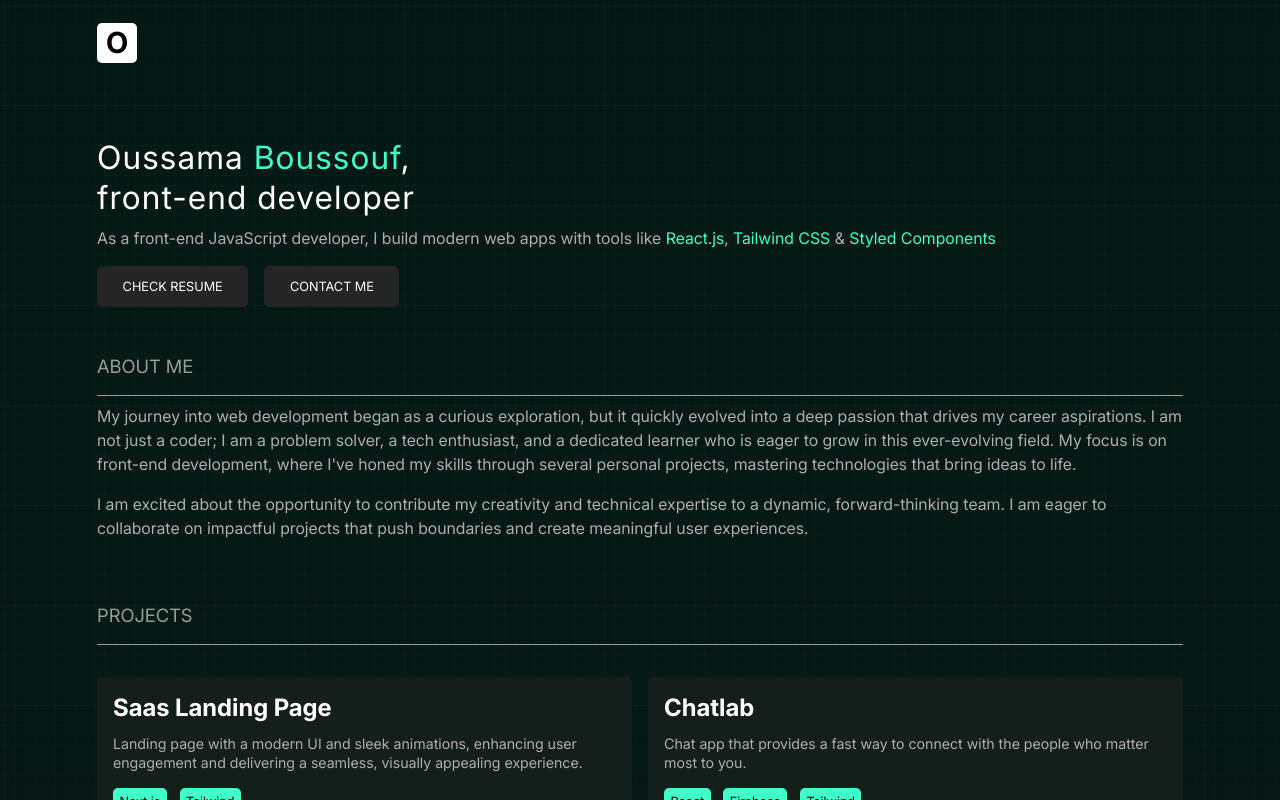
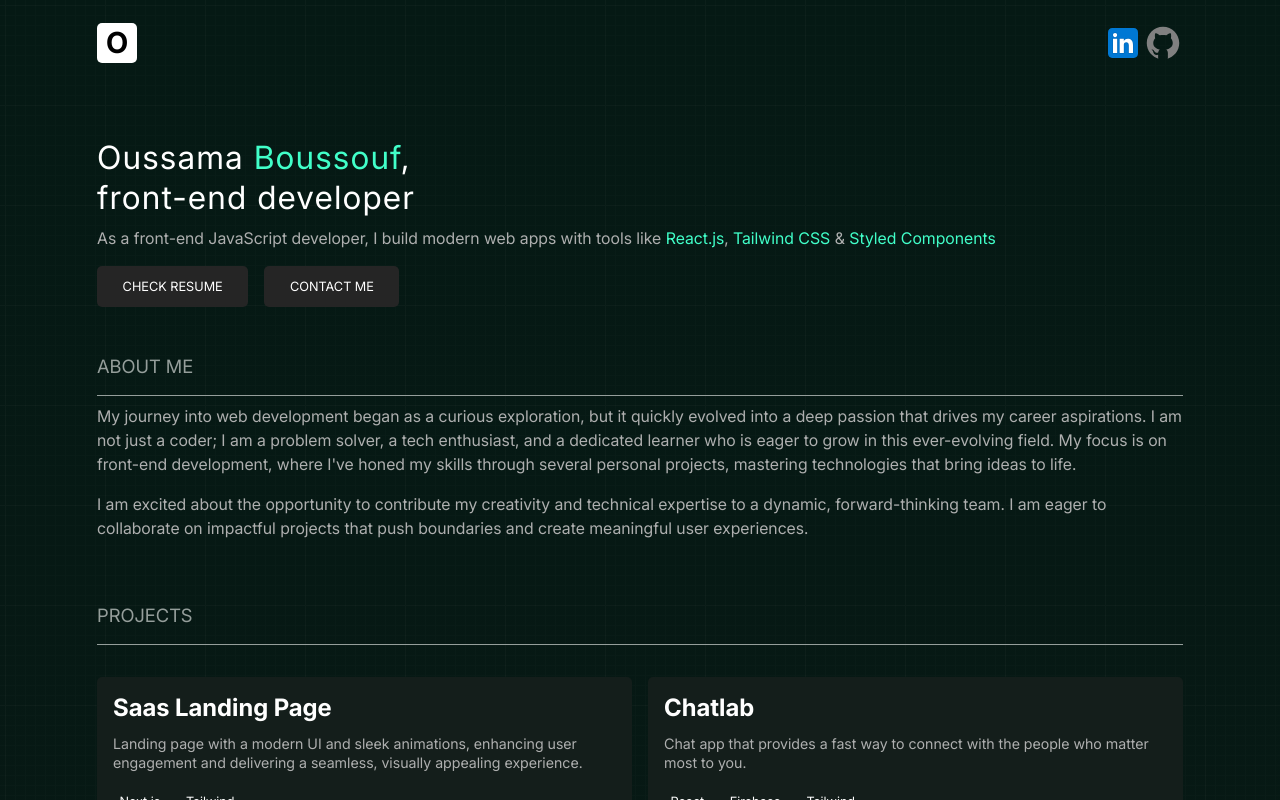
Before and after one commit to OussamaBoussouf/portfolio, a React (Vite) app: page / in a window 1280 px wide. Shown: the top 800 px of the page. Built offline with nearby package versions, Linux system fonts and the light colour scheme.

Commit message:
Modifie submit form and update UI

```diff
--- a/index.html
+++ b/index.html
@@ -11,6 +11,7 @@
     <div class="loader-container">
       <div class="loader"></div>
     </div>
+    <div id="portal"></div>
     <script type="module" src="/src/main.jsx"></script>
   </body>
 </html>
--- a/src/components/Form.jsx
+++ b/src/components/Form.jsx
@@ -8,6 +8,7 @@ import {
   SubmitButton,
   StyledForm,
   CloseButton,
+  FormDivider,
 } from "../styles/Form.style";
 import emailjs from "@emailjs/browser";
 
@@ -44,9 +45,9 @@ function Form({ onClose, onSuccess, onError }) {
 
   const handleClick = () => {
     if (formContainer.current) {
-      const fadeOut = [{ transform: "translate3d(-50%, 0%, 0)", opacity: "0" }];
+      const fadeOut = [{ bottom: "-70%" }];
       const fadeOutTiming = {
-        duration: 700,
+        duration: 500,
         fill: "forwards",
       };
 
@@ -63,8 +64,31 @@ function Form({ onClose, onSuccess, onError }) {
 
   return (
     <FormContainer ref={formContainer}>
-      <CloseButton onClick={handleClick}>X</CloseButton>
+      <CloseButton onClick={handleClick}>
+        <svg
+          xmlns="http://www.w3.org/2000/svg"
+          x="0px"
+          y="0px"
+          width="25"
+          height="25"
+          viewBox="0 0 72 72"
+        >
+          <path d="M 19 15 C 17.977 15 16.951875 15.390875 16.171875 16.171875 C 14.609875 17.733875 14.609875 20.266125 16.171875 21.828125 L 30.34375 36 L 16.171875 50.171875 C 14.609875 51.733875 14.609875 54.266125 16.171875 55.828125 C 16.951875 56.608125 17.977 57 19 57 C 20.023 57 21.048125 56.609125 21.828125 55.828125 L 36 41.65625 L 50.171875 55.828125 C 51.731875 57.390125 54.267125 57.390125 55.828125 55.828125 C 57.391125 54.265125 57.391125 51.734875 55.828125 50.171875 L 41.65625 36 L 55.828125 21.828125 C 57.390125 20.266125 57.390125 17.733875 55.828125 16.171875 C 54.268125 14.610875 51.731875 14.609875 50.171875 16.171875 L 36 30.34375 L 21.828125 16.171875 C 21.048125 15.391875 20.023 15 19 15 z"></path>
+        </svg>
+      </CloseButton>
       <StyledForm onSubmit={handleSubmit}>
+        <FormDivider>
+          <FormGroup>
+            <Label htmlFor="full-name">Full name</Label>
+            <Input
+              required
+              id="full-name"
+              type="text"
+              name="user_name"
+              placeholder="John Doe"
+              onChange={(e) => setData({ ...data, email: e.target.value })}
+            />
+          </FormGroup>
           <FormGroup>
             <Label htmlFor="email">Email</Label>
             <Input
@@ -76,6 +100,7 @@ function Form({ onClose, onSuccess, onError }) {
               onChange={(e) => setData({ ...data, email: e.target.value })}
             />
           </FormGroup>
+        </FormDivider>
         <FormGroup>
           <Label>Message</Label>
           <Message
--- a/src/components/Navbar.jsx
+++ b/src/components/Navbar.jsx
@@ -1,6 +1,6 @@
 import React from "react";
 import { Logo, StyledNavbar } from "../styles/Navbar.style";
-import { Wrapper } from "../styles/GlobalStyle.style";
+import { Wrapper, Link } from "../styles/GlobalStyle.style";
 
 function Navbar() {
   return (
@@ -14,10 +14,67 @@ function Navbar() {
             width={40}
             height={40}
           >
-            <rect width="40" height="40" rx="5" ry="5"  fill="white" />
-            <text x="50%" y="55%" textAnchor="middle" dominantBaseline="middle" fill="black" fontSize="29" fontWeight="bold">O</text>
+            <rect width="40" height="40" rx="5" ry="5" fill="white" />
+            <text
+              x="50%"
+              y="55%"
+              textAnchor="middle"
+              dominantBaseline="middle"
+              fill="black"
+              fontSize="29"
+              fontWeight="bold"
+            >
+              O
+            </text>
           </svg>
         </Logo>
+        <div>
+          <Link href="https://www.linkedin.com/in/oussama-boussouf-350102181/" target="_blank">
+            <svg
+              xmlns="http://www.w3.org/2000/svg"
+              x="0px"
+              y="0px"
+              width="40"
+              height="40"
+              viewBox="0 0 48 48"
+            >
+              <path
+                fill="#0078d4"
+                d="M42,37c0,2.762-2.238,5-5,5H11c-2.761,0-5-2.238-5-5V11c0-2.762,2.239-5,5-5h26c2.762,0,5,2.238,5,5	V37z"
+              ></path>
+              <path
+                d="M30,37V26.901c0-1.689-0.819-2.698-2.192-2.698c-0.815,0-1.414,0.459-1.779,1.364	c-0.017,0.064-0.041,0.325-0.031,1.114L26,37h-7V18h7v1.061C27.022,18.356,28.275,18,29.738,18c4.547,0,7.261,3.093,7.261,8.274	L37,37H30z M11,37V18h3.457C12.454,18,11,16.528,11,14.499C11,12.472,12.478,11,14.514,11c2.012,0,3.445,1.431,3.486,3.479	C18,16.523,16.521,18,14.485,18H18v19H11z"
+                opacity=".05"
+              ></path>
+              <path
+                d="M30.5,36.5v-9.599c0-1.973-1.031-3.198-2.692-3.198c-1.295,0-1.935,0.912-2.243,1.677	c-0.082,0.199-0.071,0.989-0.067,1.326L25.5,36.5h-6v-18h6v1.638c0.795-0.823,2.075-1.638,4.238-1.638	c4.233,0,6.761,2.906,6.761,7.774L36.5,36.5H30.5z M11.5,36.5v-18h6v18H11.5z M14.457,17.5c-1.713,0-2.957-1.262-2.957-3.001	c0-1.738,1.268-2.999,3.014-2.999c1.724,0,2.951,1.229,2.986,2.989c0,1.749-1.268,3.011-3.015,3.011H14.457z"
+                opacity=".07"
+              ></path>
+              <path
+                fill="#fff"
+                d="M12,19h5v17h-5V19z M14.485,17h-0.028C12.965,17,12,15.888,12,14.499C12,13.08,12.995,12,14.514,12	c1.521,0,2.458,1.08,2.486,2.499C17,15.887,16.035,17,14.485,17z M36,36h-5v-9.099c0-2.198-1.225-3.698-3.192-3.698	c-1.501,0-2.313,1.012-2.707,1.99C24.957,25.543,25,26.511,25,27v9h-5V19h5v2.616C25.721,20.5,26.85,19,29.738,19	c3.578,0,6.261,2.25,6.261,7.274L36,36L36,36z"
+              ></path>
+            </svg>
+          </Link>
+          <Link
+            href="https://github.com/OussamaBoussouf?tab=overview&from=2024-10-01&to=2024-10-21"
+            target="_blank"
+          >
+            <svg
+              xmlns="http://www.w3.org/2000/svg"
+              x="0px"
+              y="0px"
+              width="40"
+              height="40"
+              viewBox="0 0 64 64"
+            >
+              <path
+                fill="gray"
+                d="M32 6C17.641 6 6 17.641 6 32c0 12.277 8.512 22.56 19.955 25.286-.592-.141-1.179-.299-1.755-.479V50.85c0 0-.975.325-2.275.325-3.637 0-5.148-3.245-5.525-4.875-.229-.993-.827-1.934-1.469-2.509-.767-.684-1.126-.686-1.131-.92-.01-.491.658-.471.975-.471 1.625 0 2.857 1.729 3.429 2.623 1.417 2.207 2.938 2.577 3.721 2.577.975 0 1.817-.146 2.397-.426.268-1.888 1.108-3.57 2.478-4.774-6.097-1.219-10.4-4.716-10.4-10.4 0-2.928 1.175-5.619 3.133-7.792C19.333 23.641 19 22.494 19 20.625c0-1.235.086-2.751.65-4.225 0 0 3.708.026 7.205 3.338C28.469 19.268 30.196 19 32 19s3.531.268 5.145.738c3.497-3.312 7.205-3.338 7.205-3.338.567 1.474.65 2.99.65 4.225 0 2.015-.268 3.19-.432 3.697C46.466 26.475 47.6 29.124 47.6 32c0 5.684-4.303 9.181-10.4 10.4 1.628 1.43 2.6 3.513 2.6 5.85v8.557c-.576.181-1.162.338-1.755.479C49.488 54.56 58 44.277 58 32 58 17.641 46.359 6 32 6zM33.813 57.93C33.214 57.972 32.61 58 32 58 32.61 58 33.213 57.971 33.813 57.93zM37.786 57.346c-1.164.265-2.357.451-3.575.554C35.429 57.797 36.622 57.61 37.786 57.346zM32 58c-.61 0-1.214-.028-1.813-.07C30.787 57.971 31.39 58 32 58zM29.788 57.9c-1.217-.103-2.411-.289-3.574-.554C27.378 57.61 28.571 57.797 29.788 57.9z"
+              ></path>
+            </svg>
+          </Link>
+        </div>
       </StyledNavbar>
     </Wrapper>
   );
--- a/src/styles/Button.style.js
+++ b/src/styles/Button.style.js
@@ -13,8 +13,8 @@ export const Button = styled.button`
 
 
   &:hover{
-    background-color: var(--subtext-green);
-    color: var(--black);
+    background-color: lightgray;
+    color: black;
   }
 `;
 
--- a/src/styles/Form.style.js
+++ b/src/styles/Form.style.js
@@ -8,24 +8,40 @@ const fadeIn = keyframes`
   }
 `;
 
+const slideUp = keyframes`
+  to{
+    bottom: 0%;
+  }
+`;
+
 export const FormContainer = styled.div`
-  max-width: 500px;
-  width: 80%;
+  max-width: 1400px;
+  width: 100%;
   background-color: white;
   position: fixed;
   left: 50%;
+  bottom: -70%;
   z-index: 20;
-  border-radius: 5px;
+  transform: translateX(-50%);
+  border-top-right-radius: 20px;
+  border-top-left-radius: 20px;
   padding: 2em;
-  animation: ${fadeIn} 300ms ease-in forwards;
+  animation: ${slideUp} 500ms ease-in-out forwards;
 `;
 
 export const StyledForm = styled.form`
-  /* padding: 2em; */
+
+`;
+
+export const FormDivider = styled.div`
+  display: flex;
+  align-items: center;
+  gap: 1.5rem;
 `;
 
 export const FormGroup = styled.div`
-  margin-bottom: 2rem;
+  width: 100%;
+  margin-bottom: 1.5rem;
 `;
 
 export const Input = styled.input`
@@ -75,8 +91,13 @@ export const SubmitButton = styled.button`
 
 export const CloseButton = styled.button`
   font-size: 1.5rem;
-  background-color: transparent;
+  background-color: lightgray;
+  display: flex;
+  align-items: center;
+  justify-content: center;
+  border-radius: 10px;
   border: none;
+  padding: 5px;
   cursor: pointer;
   position: absolute;
   right: 0.8rem;
--- a/src/styles/GlobalStyle.style.js
+++ b/src/styles/GlobalStyle.style.js
@@ -33,6 +33,19 @@ export const GlobalStyle = createGlobalStyle`
     padding: 0;
     margin: 0;
     box-sizing: border-box;
+}
+
+::-webkit-scrollbar{
+  width: 10px;
+}
+
+::-webkit-scrollbar-track {
+  background: var(--primary-color);
+}
+
+::-webkit-scrollbar-thumb {
+  background: var(--subtext-green);
+  border-radius: 10px;
 }
 
 button{
@@ -85,6 +98,10 @@ export const Heading = styled.h1`
   font-weight: normal;
 `;
 
+export const Link = styled.a`
+
+`
+
 export const Grid = styled.div`
   display: grid;
   grid-template-columns: ${(props) => props.$cols || "repeat(1, 1fr)"};
--- a/src/styles/Project.style.js
+++ b/src/styles/Project.style.js
@@ -41,7 +41,7 @@ export const Stack = styled.li`
   padding: .5em .5em;
   border-radius: 5px;
   font-size: .8rem;
-  background-color: var(--subtext-green);
+  color: white;
 `
 
 export const ProjectDescription = styled.div`
```
Lines whose indentation alone changed are shown as unchanged.
